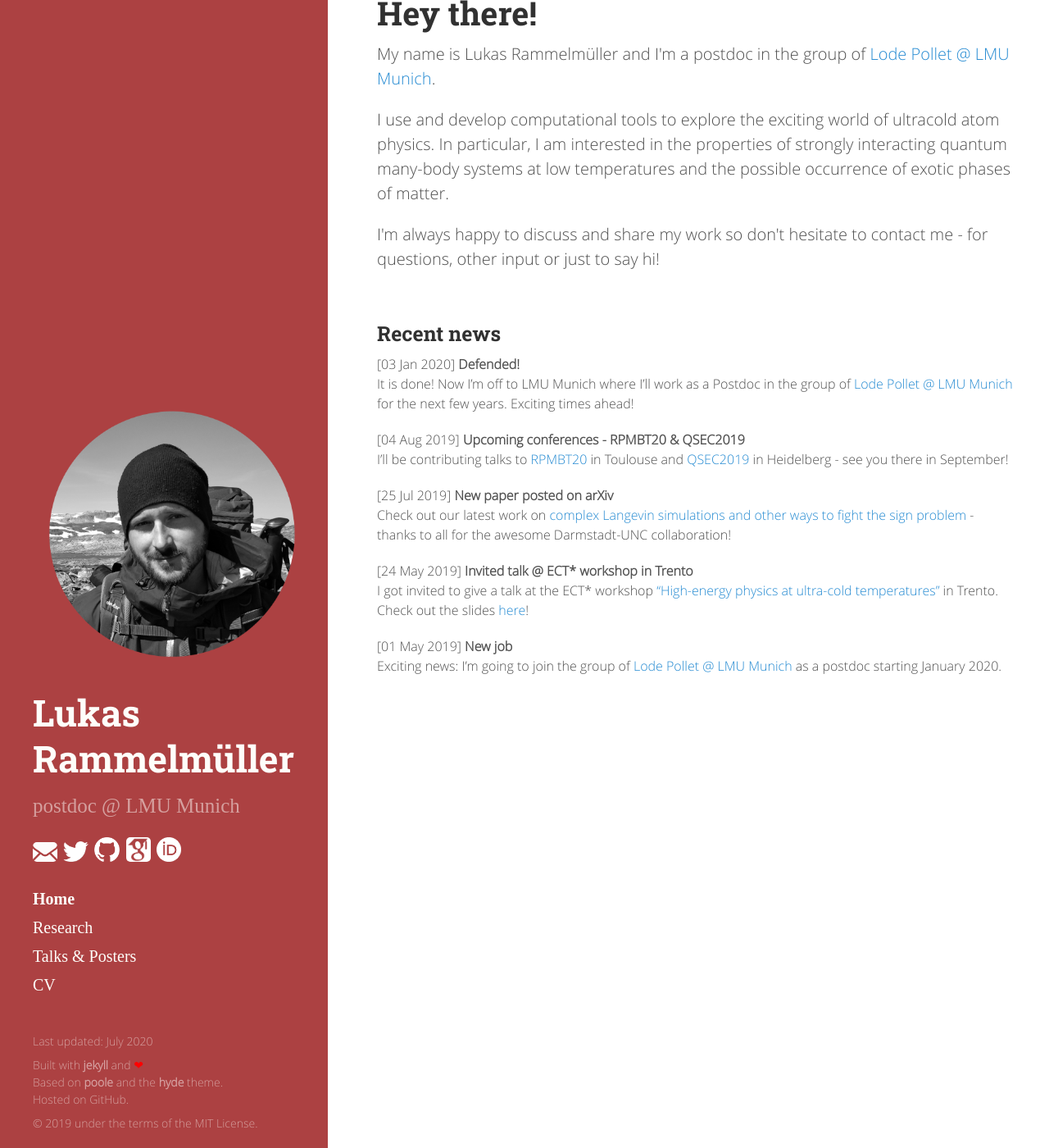
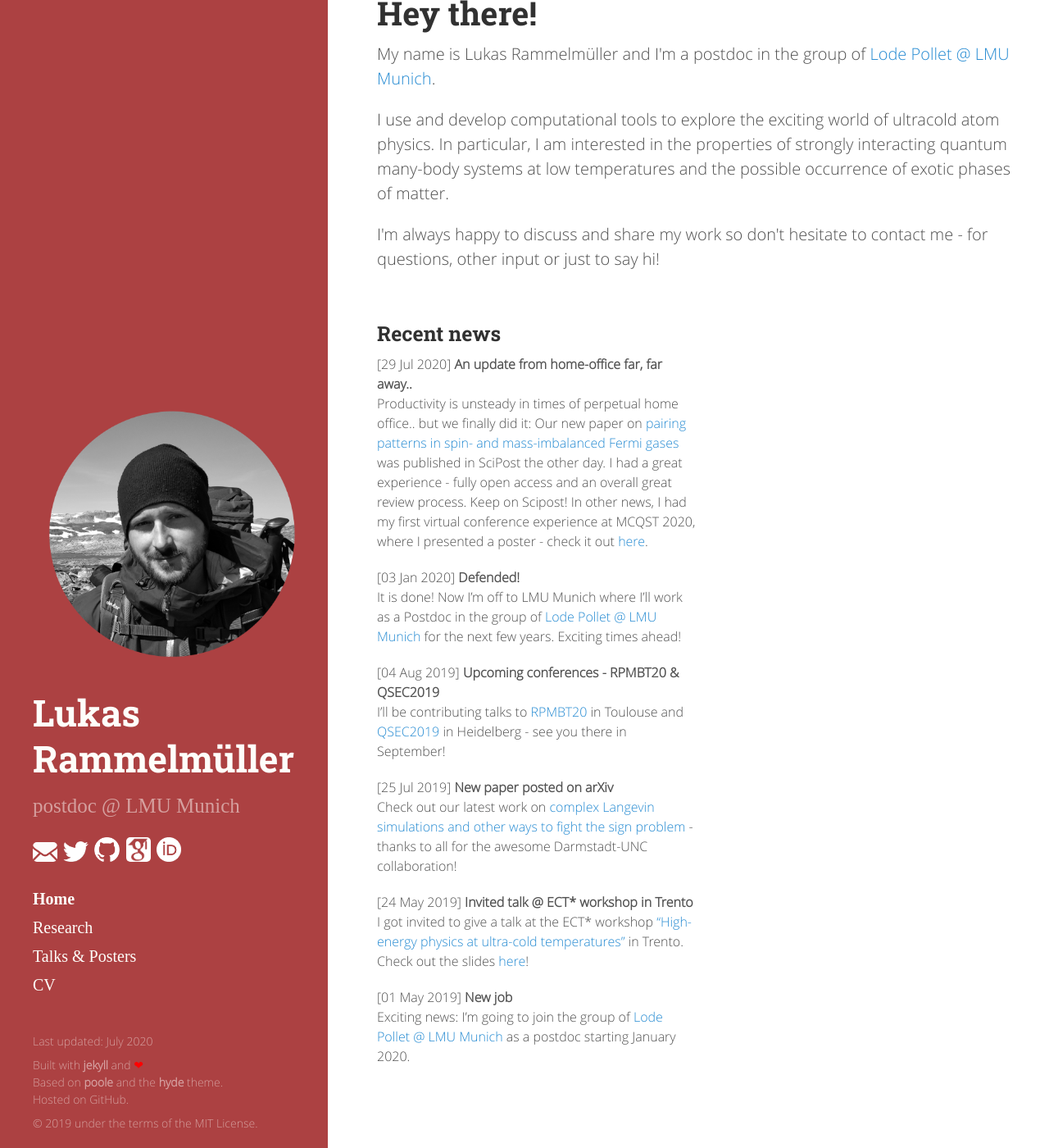
Before and after one commit to rammelmueller/rammelmueller.github.io, a Jekyll site: the page built from index.html, in a window 1280 px wide and 1400 px high, scrolled down 216 px. Shown: the whole window at 82% size. Built offline with Jekyll 4.4.1, drawn with Linux system fonts in a browser that asks for light colours; nearby versions of some CDN libraries; some web fonts are replaced.

Commit message:
An update of timeline, projects, posts, and some CSS.

```diff
--- a/_data/talks.yml
+++ b/_data/talks.yml
@@ -1,3 +1,9 @@
+- title: "Approaching Fermi-Fermi mixtures with complex Langevin: EoS and pairing"
+  date: July 6 - 8, 2020
+  venue: virtual space hosted by Munich Center for Qauntum Science and Technology (MCQST), Munich, Germany
+  type: virtual
+  file: /stuff/talks/2020_07_MCQST.pdf
+
 - title: Exploring imbalanced Fermi gases with stochastic quantization
   date: January 28, 2020
   venue: Institute for theoretical physics, University of Heidelberg, Germany (Cold Quantum Coffee)
--- a/css/custom.css
+++ b/css/custom.css
@@ -46,9 +46,11 @@
  * POSTS.
  *
  */
+
 .posts{
   margin-top: 3rem;
   font-size: 0.8rem;
+  width: 50%;
 }
 
 .posts .title{
--- a/css/projects.css
+++ b/css/projects.css
@@ -66,6 +66,12 @@
   #proj_mib img{
     width: 50%;
   }
+  #proj_shot{
+    width: 68%;
+  }
+  #proj_shot img{
+    width: 95%;
+  }
 
   #proj_cl{
     width: 37.5%;
--- a/css/timeline.css
+++ b/css/timeline.css
@@ -20,7 +20,7 @@
 
 /* general entry structure. */
 .timeline .entry{
-  margin: 0 0 0 9rem;
+  margin: 1rem 0 0 9rem;
   border-left: 2px solid;
   padding: 0.2rem 0 0.2rem 1.5rem;
   position: relative;
@@ -30,7 +30,7 @@
 .timeline .timespan{
   text-align: right;
   font-weight: 400;
-  font-family: "Source Sans Pro";
+    font-family: 'Roboto Slab';
   float: left;
   width: 6.5rem;
   font-size: 0.7rem !important;
@@ -97,7 +97,7 @@
 .meta .head{
   font-weight: 200;
   font-family: "Roboto Slab";
-  font-size: 1rem;
+  font-size: 0.85rem;
   /* padding: 0 0 10px 0; */
 }
 
--- a/projects.html
+++ b/projects.html
@@ -5,22 +5,32 @@ title: Projects
 <div class="projects">
 
   <div id="proj_interests" class="project inverted">
-    <p class='title'>My interests</p>
+    <p class='title'>My interests..</p>
     <p>
-      are primarily focused on the exploration of ultracold quantum gases with numerical techniques.
+      ..are primarily focused on the exploration of ultracold quantum gases with numerical techniques.
       In particular, I am interested in systems that feature some sort of imbalance such as mass and/or spin asymmetry.
       To this end, I use and develop Monte Carlo methods in a variety of flavors.
 
     </p>
-    <p style='margin-top: 90px'>
+    <p style='margin-top: 220px'>
       This is a short overview on some of my recent projects - for the full experience you can find my work on
       <a target='blank' href="https://arxiv.org/a/rammelmuller_l_1.html" >arXiv</a>.
     </p>
   </div>
-  <div id="proj_ufg" class="project featured">
+
+  <div id="proj_shot" class="project featured">
+    <p class='title'>Revealing pairing patterns with the shot noise</p>
+    <img src="/stuff/projects/shot_noise.png" align="center" style="width:100%">
+    At the heart of our favorite quantum effects - superfluidity and superconductivity - is the formation of electron pairs. Usually, with an equal amount of spin-up and -down particles present, these Cooper pairs form such that their total momentum vanishes. With a spin-imbalance, on the other hand, the pairs pick up a finite center-of-mass momentum.  An exeptionally clean probe to study such phenomena is given by the correlation of fluctuations, also called shot-noise. Interestingly, in addition to the leading peak that is expected for 1D fermions, we also found a subleading contribution at the same total momentum but at different areas in momentum space - a novel pairing mechanism that emerges with inceasing mass-imbalance. What's exciting about this is that the shot-noise is directly available from time-of-flight images in experiments - so this theoretical prediction is of direct experimental relevance!
+    <div class="footer">
+      L. Rammelmüller, J.E. Drut, J. Braun.
+      <a target='blank' href="https://scipost.org/SciPostPhys.9.1.014">[SciPost Phys. 9, 014 (2020)]</a>
+    </div>
+  </div>
+
+  <div class="project featured">
     <p class='title'>Unitary fermions & spin imbalance</p>
     <img src="/stuff/projects/eos_balanced.png" align="right">
-
     One of the most remarkable features in cold atom experiments is the ability to tune the interaction strength between particles. For Fermi systems, this allows
     us to study the crossover from weakly interacting fermions to tightly bound fermionic molecules. Right in the "middle" of this so-called BCS-BEC crossover,
     in a regime where the scattering length dominates all other length scales, sits the unitary Fermi gas (UFG).
```
Also changed, not shown: _layouts/talks.html (+12 -5 lines), _posts/2020-07-29-update.md (added, +6 -0 lines), img/location_virtual.svg (added), stuff/projects/shot_noise.png (added), 1 other file.
